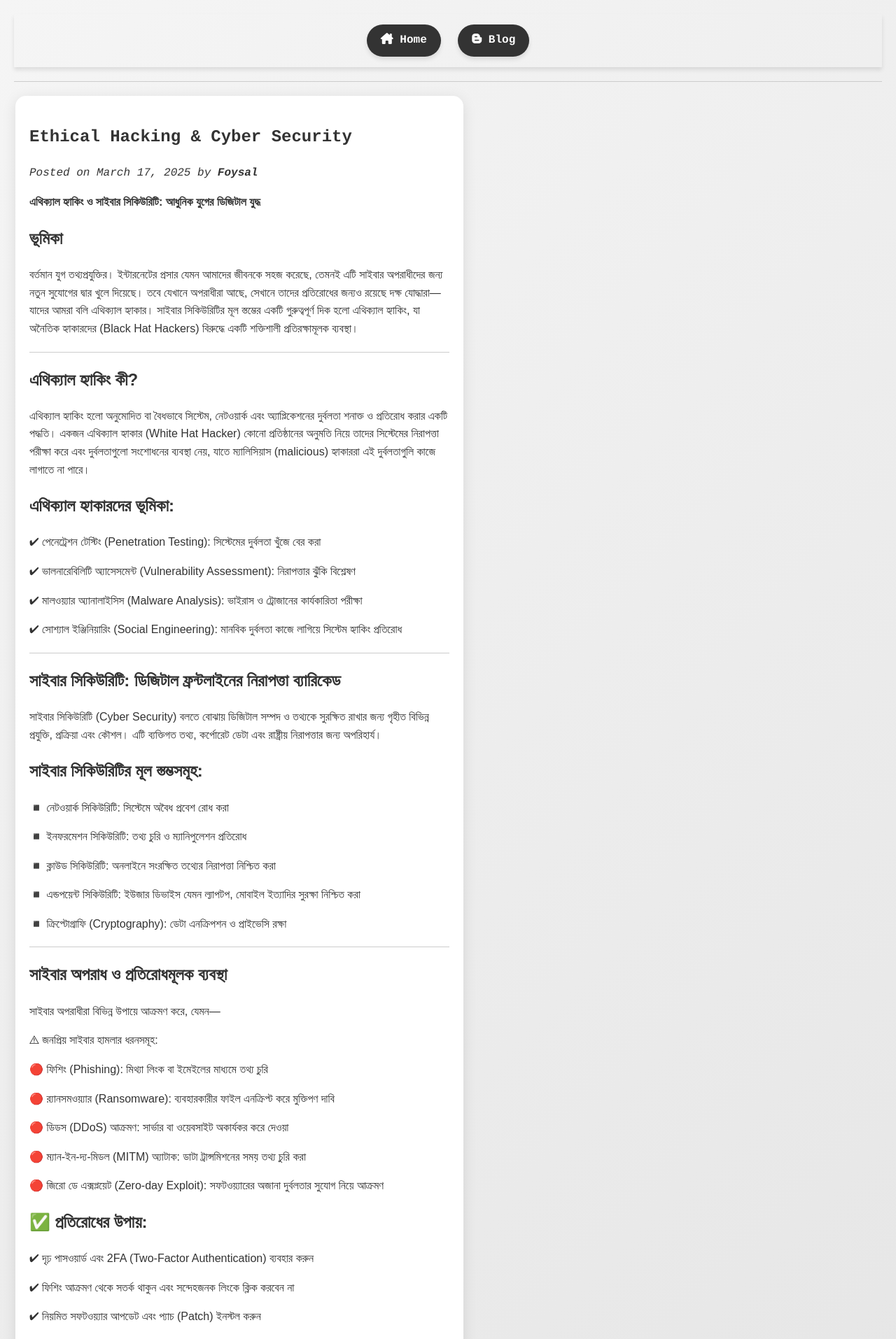
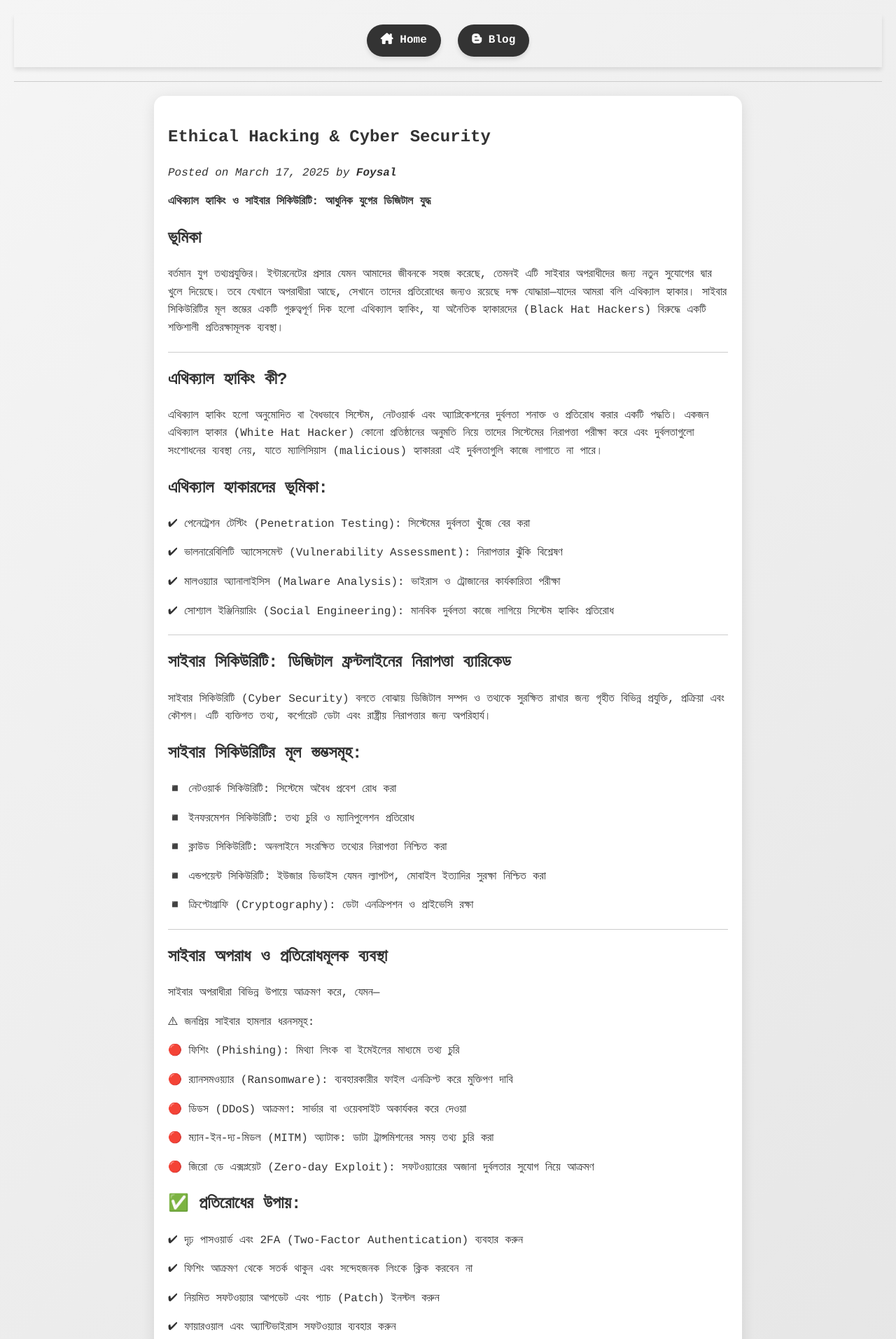
Before and after one commit to foysal1627/foysal1627.github.io, a Jekyll site: the page built from _posts/2025-03-18-new-blog.md, in a window 1280 px wide. Shown: the top 1914 px of the page at 70% size. Built offline with Jekyll 4.4.1, drawn with Linux system fonts in a browser that asks for light colours.

Commit message:
post.html

```diff
--- a/_layouts/post.html
+++ b/_layouts/post.html
@@ -2,10 +2,57 @@
 layout: default
 ---
 
-<article style="margin: 2px">
-    <h2 style="font-family: courier">{{ page.title }}</h2>
-    <p style="font-family: courier"><i>Posted on {{ page.date | date: "%B %d, %Y" }} by <b>{{ page.author }}</b></i></p>
+<article class="post-content">
+    <h2>{{ page.title }}</h2>
+    <p><i>Posted on {{ page.date | date: "%B %d, %Y" }} by <b>{{ page.author }}</b></i></p>
     <div>{{ content }}</div>
 </article>
 
-<a style="font-family: courier" href="/blog.html" class="button"><i class="fa-solid fa-hand-point-left"></i> <b>Back to Blog</b></a>
+<a href="/blog.html" class="button"><i class="fa-solid fa-hand-point-left"></i> <b>Back to Blog</b></a>
+
+<!-- Social Share Buttons -->
+<div class="share-buttons">
+    <a href="https://www.facebook.com/sharer/sharer.php?u={{ page.url | absolute_url }}" target="_blank" title="Share on Facebook">
+        <img src="https://www.example.com/facebook-icon.png" alt="Facebook" />
+    </a>
+    <a href="https://twitter.com/intent/tweet?url={{ page.url | absolute_url }}&text={{ page.title }}" target="_blank" title="Share on Twitter">
+        <img src="https://www.example.com/twitter-icon.png" alt="Twitter" />
+    </a>
+    <a href="https://www.linkedin.com/shareArticle?mini=true&url={{ page.url | absolute_url }}&title={{ page.title }}" target="_blank" title="Share on LinkedIn">
+        <img src="https://www.example.com/linkedin-icon.png" alt="LinkedIn" />
+    </a>
+</div>
+
+<!-- CSS for styling the post content and share buttons -->
+<style>
+    .post-content {
+        max-width: 800px;
+        margin: 20px auto;
+        padding: 20px;
+        font-family: courier;
+    }
+    .post-content h2 {
+        font-family: courier;
+    }
+    .post-content p {
+        font-family: courier;
+    }
+    .share-buttons {
+        display: flex;
+        justify-content: center;
+        gap: 15px;
+        margin-top: 20px;
+    }
+    .share-buttons a {
+        text-decoration: none;
+    }
+    .share-buttons img {
+        width: 40px;
+        height: 40px;
+        border-radius: 50%;
+        transition: transform 0.3s;
+    }
+    .share-buttons img:hover {
+        transform: scale(1.1);
+    }
+</style>
```
